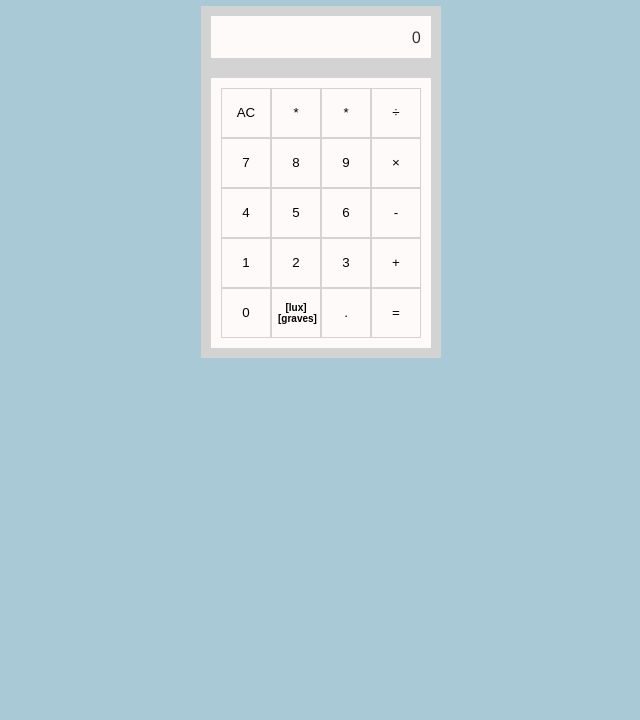
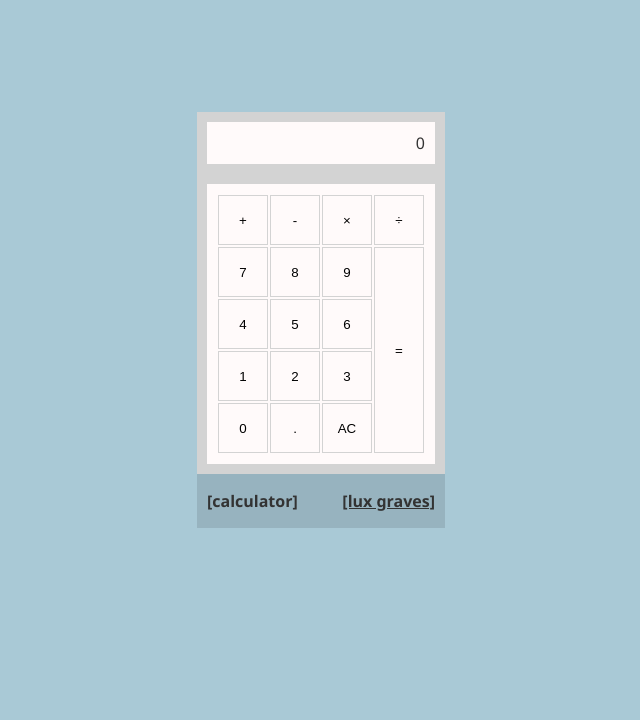
Before and after one commit to pappas-dev/odin-calculator, a plain HTML site: page index.html in a window 1280 px wide. Shown: the part 80-800 px from the top of the page, without its empty margins (319-959 px from the left). Drawn offline with Linux system fonts and the light colour scheme.

Commit message:
fix layout. next up: fix edge cases.

```diff
--- a/calc.js
+++ b/calc.js
@@ -59,7 +59,7 @@ keys.addEventListener('click', e => {
             } else {
                 calculator.dataset.firstValue = displayedNum;
             }
-    key.classList.add('is-depressed');
+        key.classList.add('is-depressed');
         calculator.dataset.previousKeyType = 'operator';
         calculator.dataset.operator = action;
     } if (action === 'decimal') {
@@ -80,7 +80,7 @@ keys.addEventListener('click', e => {
         display.textContent = 0;
         calculator.dataset.previousKeyType = 'clear';
     } if (action === 'calculate') {
-        let firstValue = calculator.dataset.firstValue;
+        const firstValue = calculator.dataset.firstValue;
         const operator = calculator.dataset.operator;
         const secondValue = displayedNum;
       if (firstValue) {
--- a/index.html
+++ b/index.html
@@ -9,13 +9,12 @@
     <title>Document</title>
 </head>
 <body>
-    <h1>Calculator</h1>
     <div class="calc">
       <div class="display">0</div>
       <div class="calckeys">
         <div class="column1">
             <div class="calcbut">
-              <button data-action="clear">AC</button>
+              <button class="key-operator"data-action="add">+</button>
               </div>
             <div class="calcbut">
               <button>7</button>
@@ -31,8 +30,8 @@
             </div>
         </div>
         <div class="column2">
-            <div class="empty">
-              <button>*</button>
+            <div class="calcbut">
+              <button class="key-operator" data-action="subtract">-</button>
             </div>
             <div class="calcbut">
               <button>8</button>
@@ -43,13 +42,13 @@
             <div class="calcbut">
               <button>2</button>
             </div>
-            <div class="empty">
-                <button id="lux">[lux][graves]</button>
+            <div class="calcbut">
+                <button data-action="decimal">.</button>
               </div>
         </div>
         <div class="column3">
-            <div class="empty">
-              <button>*</button>
+            <div class="calcbut">
+              <button class="key-operator" data-action="multiply">&times;</button>
               </div>
             <div class="calcbut">
               <button>9</button>
@@ -61,7 +60,7 @@
               <button>3</button>
             </div>
             <div class="calcbut">
-              <button data-action="decimal">.</button>
+                <button data-action="clear">AC</button>
               </div>
         </div>
         <div class="column4">
@@ -69,18 +68,12 @@
                 <button id="key-operator" data-action="divide">÷</button>
               </div>
               <div class="calcbut">
-              <button class="key-operator" data-action="multiply">&times;</button>
-            </div>
-            <div class="calcbut">
-              <button class="key-operator" data-action="subtract">-</button>
-            </div>
-            <div class="calcbut">
-              <button class="key-operator"data-action="add">+</button>
-            </div>
-            <div class="calcbut">
-              <button class="key-equal" data-action="calculate">=</button>
+                <button id='equal' class="key-equal" data-action="calculate">=</button>
               </div>
       </div>
     </div>
+    <footer><p>[calculator]</p>
+        <a href="https://luxgraves.github.io/">[lux graves]</a>
+    </footer>
 </body>
 </html>
--- a/style.css
+++ b/style.css
@@ -8,11 +8,15 @@ body {
     display: flex;
     flex-direction: column;
     align-items: center;
+    justify-content: center;
     margin: 0 0;
     min-height: 100vh;
 }
 html {
     position: relative;
+}
+a {
+    color: #333;
 }
 .calckeys {
     display: flex;
@@ -28,10 +32,8 @@ button {
     background-color: snow;
     border: lightgray solid 1px;
 }
-#lux {
-    font-size: 10px;
-    text-align: center;
-    font-weight: bold;
+#equal {
+    height: 206px;
 }
 .display {
     display: flex;
@@ -39,8 +41,11 @@ button {
     padding: 10px 10px;
     background-color: snow;
     border-radius: 0px;
-    width: 200px;
+    width: 208px;
     justify-content: flex-end;
+}
+.calcbut {
+    padding: 1px;
 }
 footer {
     display: flex;
@@ -50,5 +55,5 @@ footer {
     font-weight: 900;
     flex-shrink: 0;
     margin-top: auto;
-    padding: 0px 20px;
+    padding: 0px 10px;
 }
```
Lines whose indentation alone changed are shown as unchanged.
